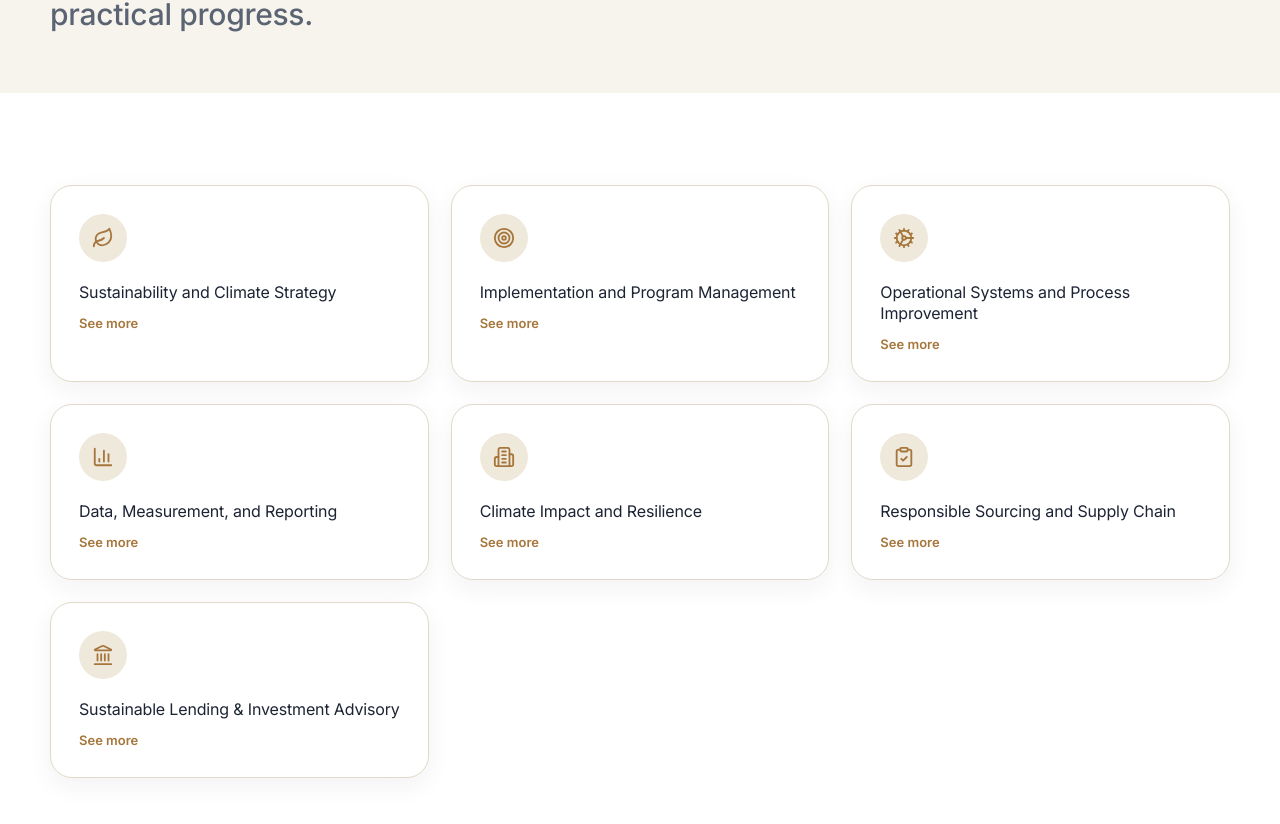
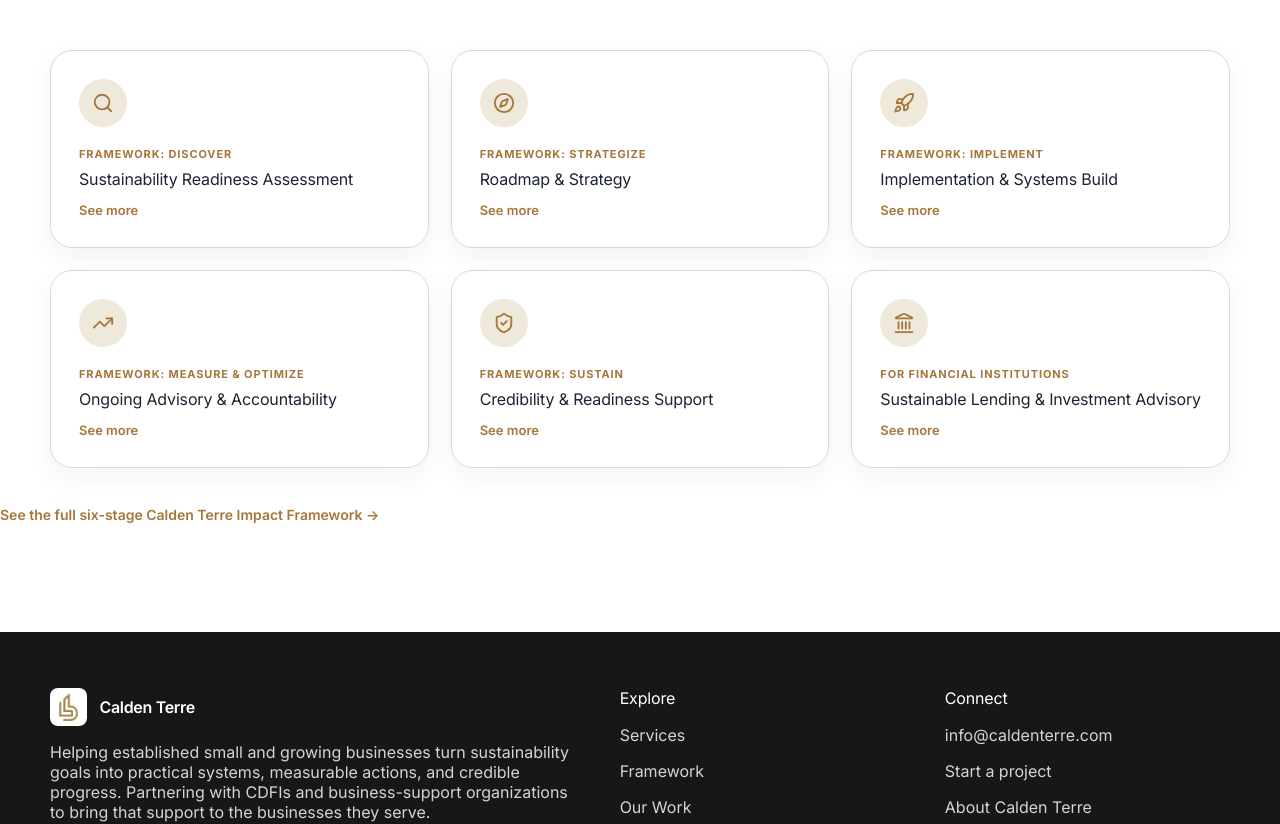
Before and after one commit to C-Terre/calden-terre-website, a Next.js app: page /services in a window 1280 px wide. Shown: the part 469-1293 px from the top of the page. Built offline with nearby package versions, Linux system fonts and the light colour scheme.

Commit message:
overhaul

```diff
--- a/app/selected-work/page.tsx
+++ b/app/selected-work/page.tsx
@@ -10,4 +10,4 @@ const works=[
 {icon:Building2,image:"https://images.pexels.com/photos/35158337/pexels-photo-35158337.jpeg?auto=compress&cs=tinysrgb&w=800",title:"Climate, Infrastructure & Systems Innovation",impact:"Stronger resilience, systems visibility, and implementation planning",summary:"Climate resilience and AI-enabled infrastructure concepts grounded in systems thinking.",overview:"Contributed to sustainability initiatives focused on climate resilience, infrastructure performance, operational efficiency, and long-term decision-making through systems thinking and emerging technologies.",items:["Developed AI-enabled concepts for infrastructure resilience and maintenance planning","Connected sustainability priorities with operational performance and delivery","Explored data and technology applications for infrastructure decision-making","Supported climate resilience and systems innovation initiatives","Developed implementation frameworks for sustainability-focused operational improvements","Integrated sustainability considerations into infrastructure and organizational planning"]},
 {icon:BarChart3,image:"https://images.pexels.com/photos/577210/pexels-photo-577210.jpeg?auto=compress&cs=tinysrgb&w=800",title:"Data, Reporting & Decision Support",impact:"Better data quality, performance measurement, and decision support",summary:"Dashboards, KPI libraries, and decision-support tools that strengthened reporting accountability.",overview:"Designed reporting systems, performance measurement approaches, and decision-support tools that strengthened sustainability reporting, data quality, monitoring, and organizational accountability.",items:["Developed ESG performance dashboards and reporting templates","Built KPI frameworks and sustainability measurement systems","Designed data collection and validation processes","Standardized indicators to improve reporting consistency","Supported environmental and sustainability performance monitoring","Developed decision-support resources for governance and management reporting"]}
 ];
-export default function SelectedWork(){return <PageShell eyebrow="Our Work" title="Implementation, advisory, and operational work completed across sustainability, climate, governance, reporting, systems innovation, and organizational performance, presented without disclosing confidential client information."><Reveal><section className="section"><div className="container work-list">{works.map((w,i)=>{const I=w.icon;return <article className="work-card work-card--media" key={w.title}><div className="work-card-media"><img src={w.image} alt="" loading="lazy"/><span className="work-card-badge"><I size={18}/></span></div><div className="work-card-body"><span className="tag">Our Work {String(i+1).padStart(2,"0")}</span><h2 style={{marginTop:8}}>{w.title}</h2><p className="lead" style={{fontSize:16,marginTop:8}}>{w.summary}</p><p style={{fontSize:14,fontWeight:600,color:"var(--terracotta)",marginTop:10}}>Impact: {w.impact}</p><Collapsible label="See full details +" openLabel="Show less"><p style={{marginTop:0}}>{w.overview}</p><h3 style={{fontSize:16,marginTop:20}}>Representative Work</h3><ul>{w.items.map(x=><li key={x}>{x}</li>)}</ul></Collapsible></div></article>})}</div></section></Reveal></PageShell>}
+export default function SelectedWork(){return <PageShell eyebrow="Our Work" title="Implementation, advisory, and operational work completed across sustainability, climate, governance, reporting, systems innovation, and organizational performance."><Reveal><section className="section"><div className="container work-list">{works.map((w,i)=>{const I=w.icon;return <article className="work-card work-card--media" key={w.title}><div className="work-card-media"><img src={w.image} alt="" loading="lazy"/><span className="work-card-badge"><I size={18}/></span></div><div className="work-card-body"><span className="tag">Our Work {String(i+1).padStart(2,"0")}</span><h2 style={{marginTop:8}}>{w.title}</h2><p className="lead" style={{fontSize:16,marginTop:8}}>{w.summary}</p><p style={{fontSize:14,fontWeight:600,color:"var(--terracotta)",marginTop:10}}>Impact: {w.impact}</p><Collapsible label="See full details +" openLabel="Show less"><p style={{marginTop:0}}>{w.overview}</p><h3 style={{fontSize:16,marginTop:20}}>Representative Work</h3><ul>{w.items.map(x=><li key={x}>{x}</li>)}</ul></Collapsible></div></article>})}</div></section></Reveal></PageShell>}
--- a/app/services/page.tsx
+++ b/app/services/page.tsx
@@ -2,16 +2,16 @@ import type { Metadata } from "next";
 import PageShell from "@/components/PageShell";
 import Collapsible from "@/components/Collapsible";
 import Reveal from "@/components/Reveal";
-import { Leaf, Building2, Target, BarChart3, Cog, ClipboardCheck, Landmark } from "lucide-react";
-export const metadata: Metadata = { title: "Services", description: "Connected capabilities for sustainability implementation: readiness and strategy, implementation and program management, operational systems, measurement and data, climate impact and responsible sourcing, credible reporting, and sustainable lending advisory." };
+import { Search, Compass, Rocket, TrendingUp, ShieldCheck, Landmark } from "lucide-react";
+export const metadata: Metadata = { title: "Services", description: "Five services that follow the Calden Terre Impact Framework: readiness assessment, roadmap and strategy, implementation and systems build, ongoing advisory, and credibility and readiness support, plus a separate Sustainable Lending & Investment Advisory offering for financial institutions." };
 const services=[
-[Leaf,"Sustainability and Climate Strategy","We assess where sustainability efforts stand today and translate ambition, customer expectations, and market pressure into clear priorities and an achievable implementation roadmap."],
-[Target,"Implementation and Program Management","We turn the roadmap into action through structured project and program plans, defined ownership, milestones, and coordinated delivery, so priorities do not stall after the planning stage."],
-[Cog,"Operational Systems and Process Improvement","We build the everyday workflows, procedures, and accountability structures that embed sustainability into how the business actually operates."],
-[BarChart3,"Data, Measurement, and Reporting","We develop key performance indicators, build dashboards, and design data collection processes that turn scattered information into evidence leadership can act on."],
-[Building2,"Climate Impact and Resilience","We measure climate and environmental performance and help the business plan for resilience where it matters most to its operations."],
-[ClipboardCheck,"Responsible Sourcing and Supply Chain","We help businesses respond to customer and lender sustainability requirements and strengthen sourcing and supply chain practices."],
-[Landmark,"Sustainable Lending & Investment Advisory","A distinct offering built for banks, CDFIs, and other financial institutions rather than for growing businesses directly. We help these institutions build the ESG due diligence frameworks, risk scorecards, and climate disclosure systems they need to lend, invest, and report with confidence."]
+[Search,"Discover","Sustainability Readiness Assessment","A structured first look at where your sustainability efforts stand today, what your customers, lenders, or investors are actually asking for, and two or three practical actions you can start on right away."],
+[Compass,"Strategize","Roadmap & Strategy","We turn scattered ambition into a scoped, sequenced plan sized to what your business can realistically resource, with clear ownership and a small number of specific, achievable goals."],
+[Rocket,"Implement","Implementation & Systems Build","The core of our work. We build the everyday workflows, procedures, supplier and data systems, and accountability structures that carry sustainability from plan into daily operations."],
+[TrendingUp,"Measure & Optimize","Ongoing Advisory & Accountability","Continued guidance once implementation is underway: tracking progress, troubleshooting what isn't working, and keeping momentum and accountability in place month over month."],
+[ShieldCheck,"Sustain","Credibility & Readiness Support","Support responding to lender ESG questionnaires, customer sustainability requirements, and RFPs, and preparing for third-party certification if and when you choose to pursue one."]
 ];
-export default function Services(){return <PageShell eyebrow="Services" title="Calden Terre combines sustainability expertise with hands-on implementation, operational systems, measurement, and credible communication, presented as one connected approach for established small and growing businesses working to move from intention to practical progress."><Reveal><section className="section"><div className="container grid-3">{services.map(([Icon,t,d],i)=>{const I=Icon as typeof Leaf;const isFinance=i===services.length-1;return <article className="card" id={isFinance?"finance":undefined} key={String(t)}><div className="icon-badge"><I size={22}/></div><h3>{String(t)}</h3><Collapsible><p>{String(d)}</p></Collapsible></article>})}</div>
+export default function Services(){return <PageShell eyebrow="Services" title="Five services that follow the same path as our six-stage framework, meeting your business at whatever stage of implementation it's in today."><Reveal><section className="section"><div className="container grid-3">{services.map(([Icon,stage,t,d])=>{const I=Icon as typeof Search;return <article className="card" key={String(t)}><div className="icon-badge"><I size={22}/></div><span style={{display:"block",fontSize:11,fontWeight:700,letterSpacing:".08em",textTransform:"uppercase",color:"var(--terracotta)",marginBottom:8}}>Framework: {String(stage)}</span><h3>{String(t)}</h3><Collapsible><p>{String(d)}</p></Collapsible></article>})}
+<article className="card" id="finance"><div className="icon-badge"><Landmark size={22}/></div><span style={{display:"block",fontSize:11,fontWeight:700,letterSpacing:".08em",textTransform:"uppercase",color:"var(--terracotta)",marginBottom:8}}>For Financial Institutions</span><h3>Sustainable Lending &amp; Investment Advisory</h3><Collapsible><p>A distinct offering built for banks, CDFIs, and other financial institutions rather than for growing businesses directly. We help these institutions build the ESG due diligence frameworks, risk scorecards, and climate disclosure systems they need to lend, invest, and report with confidence.</p></Collapsible></article>
+</div><p style={{marginTop:36}}><a href="/framework" style={{color:"var(--terracotta)",fontWeight:600,fontSize:14}}>See the full six-stage Calden Terre Impact Framework →</a></p>
 </section></Reveal></PageShell>}
```
Also changed, not shown: app/page.tsx (+7 -9 lines).
